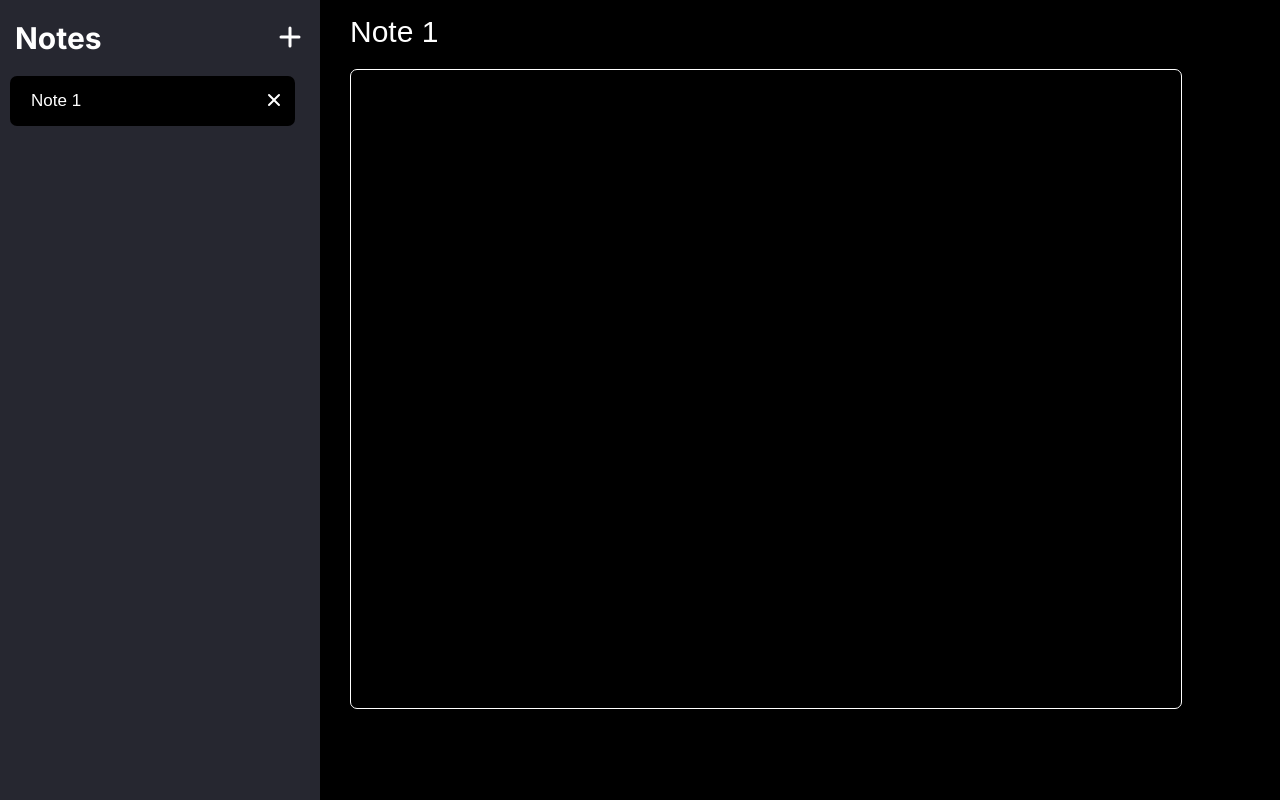
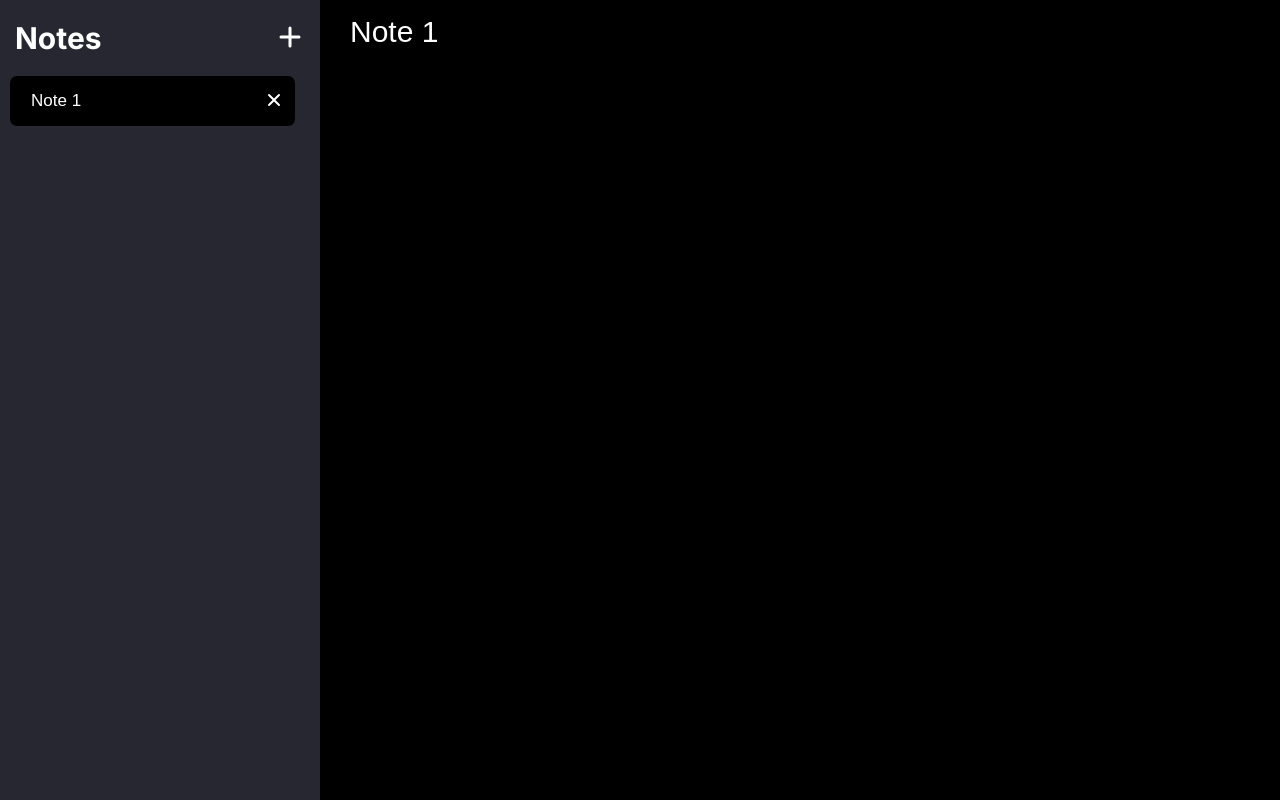
Before and after one commit to alabhyajindal/notes, a React (Create React App) app: page / in a window 1280 px wide. Built offline with nearby package versions, Linux system fonts and the light colour scheme.

Commit message:
textarea grows in height based on textcontent

```diff
--- a/package.json
+++ b/package.json
@@ -8,6 +8,7 @@
     "@testing-library/react": "^12.1.4",
     "@testing-library/user-event": "^13.5.0",
     "react": "^18.0.0",
+    "react-contenteditable": "^3.3.6",
     "react-dom": "^18.0.0",
     "react-scripts": "5.0.0",
     "web-vitals": "^2.1.4"
--- a/src/App.js
+++ b/src/App.js
@@ -2,7 +2,7 @@ import React, { useEffect, useState } from "react";
 import Editor from "./components/Editor";
 import Sidebar from "./components/Sidebar";
 import "./style.css";
-import { XIcon } from "@heroicons/react/solid";
+import { CurrencyEuroIcon, XIcon } from "@heroicons/react/solid";
 import { TrashIcon } from "@heroicons/react/solid";
 import { DocumentRemoveIcon } from "@heroicons/react/solid";
 
@@ -65,8 +65,21 @@ function App() {
     );
   };
 
+  const updateBody = (e) => {
+    setNotes((prevState) =>
+      prevState.map((note) =>
+        note.isCurrent
+          ? { ...note, [e.target.name]: e.target.value }
+          : { ...note }
+      )
+    );
+    const computed = window.getComputedStyle(e.target);
+    console.log(computed.height);
+    console.log(e.target.scrollHeight);
+    e.target.style.height = `${e.target.scrollHeight}px`;
+  };
+
   const deleteNote = function (e) {
-    console.log(e.target.closest("div").children);
     const selectedNote = e.target.closest("div").children[0].id;
     const updatedNotes = notes.filter((note) => note.id != selectedNote);
 
@@ -98,10 +111,22 @@ function App() {
     return notes.find((note) => note.isCurrent);
   };
 
+  const pastePlain = function (e) {
+    e.preventDefault();
+
+    const text = e.clipboardData.getData("text/plain");
+    document.execCommand("insertHTML", false, text);
+  };
+
   return (
     <div className="app">
       <Sidebar createNewNote={createNewNote} noteElems={noteElems} />
-      <Editor updateNote={updateNote} currentNote={currentNote} />
+      <Editor
+        updateNote={updateNote}
+        updateBody={updateBody}
+        currentNote={currentNote}
+        pastePlain={pastePlain}
+      />
     </div>
   );
 }
--- a/src/components/Editor.js
+++ b/src/components/Editor.js
@@ -1,4 +1,5 @@
 import React from "react";
+import ContentEditable from "react-contenteditable";
 
 function Editor(props) {
   const body = document.querySelector(".editor-body");
@@ -16,9 +17,11 @@ function Editor(props) {
           />
           <div className="editor-body-cont">
             <textarea
+              html={props.currentNote().body}
+              onChange={props.updateBody}
+              onPaste={props.pastePlain}
+              value={props.currentNote().body}
               className="editor-body"
-              onChange={props.updateNote}
-              value={props.currentNote().body}
               name="body"
             ></textarea>
           </div>
--- a/src/index.js
+++ b/src/index.js
@@ -1,7 +1,11 @@
-import React from "react";
+import React, { StrictMode } from "react";
 import { createRoot } from "react-dom/client";
 import App from "./App";
 
 const root = createRoot(document.getElementById("root"));
 
-root.render(<App />);
+root.render(
+  <StrictMode>
+    <App />
+  </StrictMode>
+);
--- a/src/style.css
+++ b/src/style.css
@@ -41,6 +41,7 @@ textarea {
   resize: none;
   color: inherit;
   font-family: inherit;
+  min-width: 0;
 }
 
 /* APP */
@@ -125,12 +126,16 @@ textarea {
   /* background-color: #fff;
   color: #000; */
 
+  width: 65vw;
+  height: 80vh;
+  /* border: 1px solid #fff; */
+
   font-size: 1.7rem;
   margin: 0.5rem 3rem;
   padding: 1rem;
-  width: 65vw;
   outline: none;
-  height: 80vh;
-  border: 1px solid #fff;
   border-radius: 7px;
+  line-height: 1.5;
+
+  overflow-y: hidden;
 }
```
Also changed, not shown: 1 other file (tests, documents, lock files or other folders).
